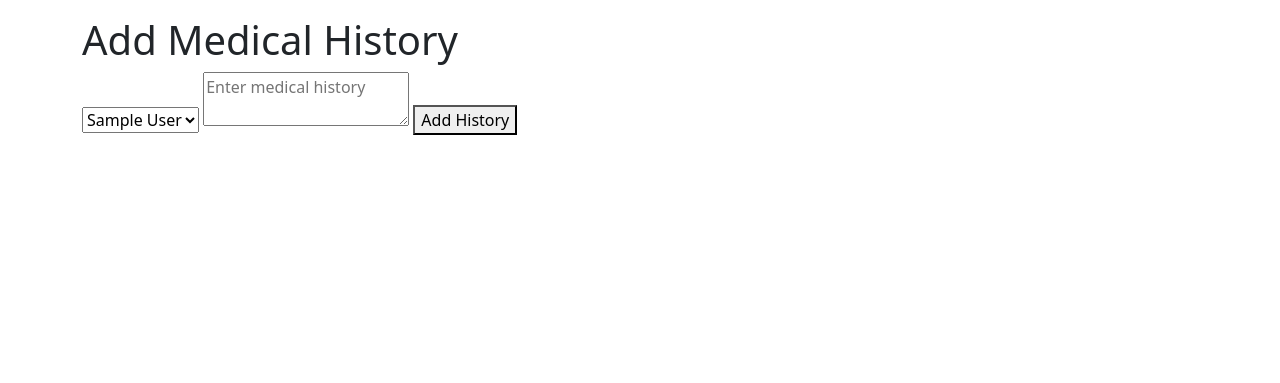
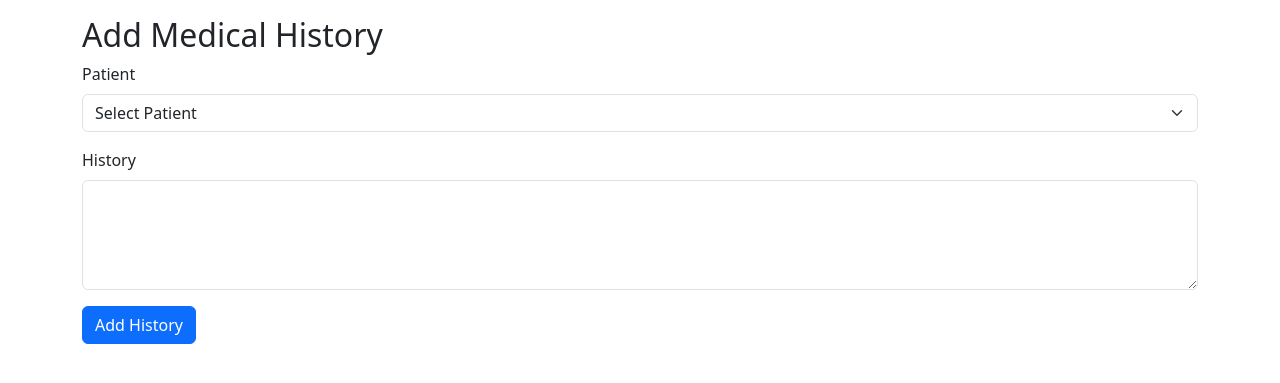
Before and after one commit to onesmuson/Patient-Data-Management-System-PDMS-, a Flask app: page /add_medical_history in a window 1280 px wide. Shown: the part 56-439 px from the top of the page. Run offline with Flask 3, Linux system fonts and the light colour scheme; a user stored in the database is signed in; tables that the repository leaves empty hold one stand-in row (values such as "Sample post"); parts of the project's set-up code (start-up, migrations or seed data) failed here and were passed over.

Commit message:
Update add_medical_history.html

```diff
--- a/templates/add_medical_history.html
+++ b/templates/add_medical_history.html
@@ -1,15 +1,21 @@
 {% extends "base.html" %}
-{% block title %}Add Medical History{% endblock %}
 
 {% block content %}
-<h1>Add Medical History</h1>
+<h2>Add Medical History</h2>
 <form method="POST">
-    <select name="patient_id">
-        {% for p in patients %}
-            <option value="{{ p.id }}">{{ p.full_name }}</option>
-        {% endfor %}
-    </select>
-    <textarea name="history" placeholder="Enter medical history"></textarea>
-    <button type="submit">Add History</button>
+    <div class="mb-3">
+        <label for="patient_id" class="form-label">Patient</label>
+        <select name="patient_id" class="form-select" required>
+            <option value="">Select Patient</option>
+            {% for patient in patients %}
+                <option value="{{ patient.id }}">{{ patient.full_name }}</option>
+            {% endfor %}
+        </select>
+    </div>
+    <div class="mb-3">
+        <label for="history" class="form-label">History</label>
+        <textarea name="history" class="form-control" rows="4" required></textarea>
+    </div>
+    <button type="submit" class="btn btn-primary">Add History</button>
 </form>
 {% endblock %}
```
